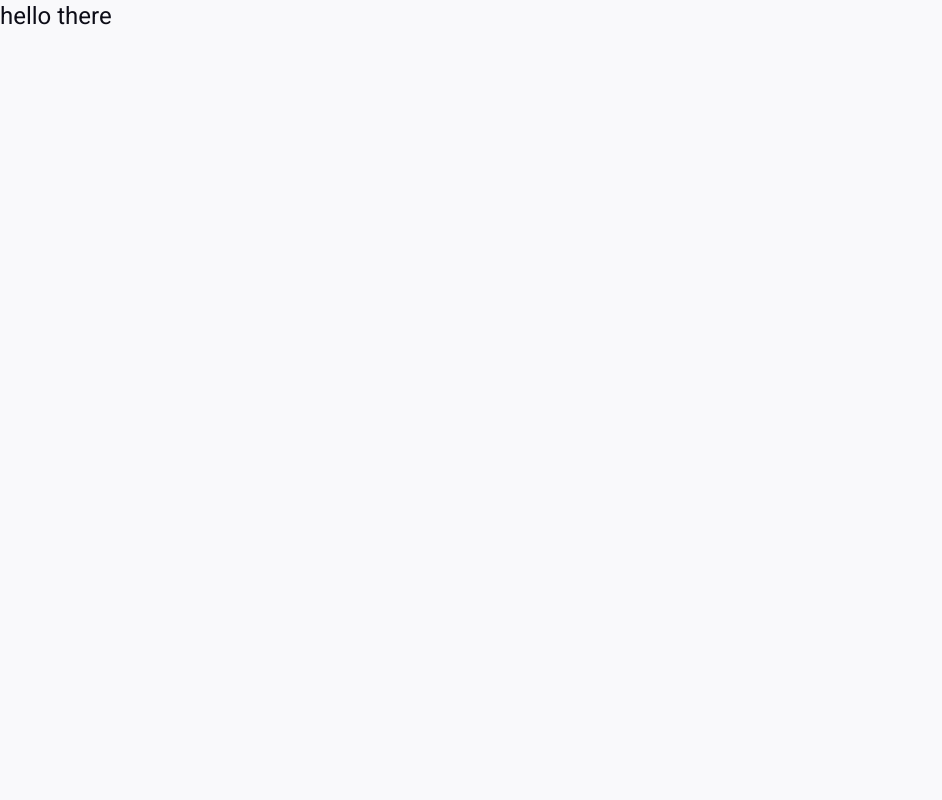
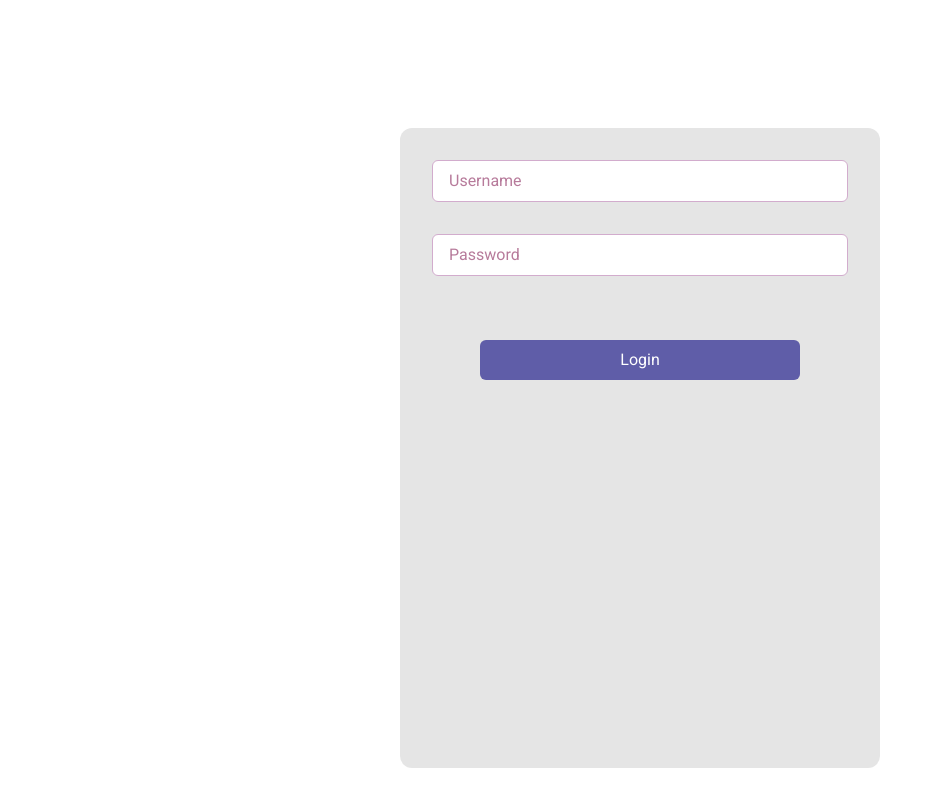
Before and after one commit to Grimowsky/collaborative-slider, a React (Vite) app in the folder client/: page / in a window 1280 px wide. Shown: the whole page, without its empty margins (0-942 px from the left). Built offline with nearby package versions, Linux system fonts and the light colour scheme.

Commit message:
add fixes for tailwind, add simple login template

```diff
--- a/client/src/components/ui/Button/index.tsx
+++ b/client/src/components/ui/Button/index.tsx
@@ -5,7 +5,7 @@ import { cn } from '../../../utils/className.utils';
 const variants = cva('py-2 px-8 text-base hover:-translate-y-0.5', {
   variants: {
     variant: {
-      primary: 'bg-primary text-background rounded-md hover:shadow-primary',
+      primary: 'bg-primary text-white rounded-md hover:shadow-primary',
       secondary: '',
     },
   },
--- a/client/src/index.css
+++ b/client/src/index.css
@@ -4,7 +4,6 @@
 @layer base {
     html {
         @apply text-black;
-        @apply bg-background;
     }
 }
 @tailwind components;
--- /dev/null
+++ b/client/src/pages/Login.tsx
@@ -0,0 +1,22 @@
+import React from 'react';
+import { Box, BoxFlexCol } from '../components/ui/Boxes';
+import Input from '../components/ui/Input';
+import Button from '../components/ui/Button';
+
+const Login = () => {
+  return (
+    <Box className={'w-full h-screen flex justify-center bg-white'}>
+      <Box className={'mt-32 h-[640px] w-[480px] rounded-xl bg-gray'}>
+        <Box className={'py-8 px-8'}>
+          <BoxFlexCol className={'gap-8'}>
+            <Input type={'text'} placeholder={'Username'} />
+            <Input type={'text'} placeholder={'Password'} />
+            <Button className={'mt-8 w-[320px] mx-auto'}>Login</Button>
+          </BoxFlexCol>
+        </Box>
+      </Box>
+    </Box>
+  );
+};
+
+export default Login;
--- a/client/src/routes/AppRoutes.tsx
+++ b/client/src/routes/AppRoutes.tsx
@@ -1,16 +1,12 @@
 import React from 'react';
 import { routes } from './routes.schema';
 import { Route, Routes } from 'react-router-dom';
+import Login from '../pages/Login';
 
 export const AppRoutes = (): React.ReactElement => {
   return (
     <Routes>
-      <Route
-        path={routes.BASE_ROUTE}
-        element={
-          <div className={'h-screen text-black-500 text-2xl'}>hello there</div>
-        }
-      />
+      <Route path={routes.BASE_ROUTE} element={<Login />} />
     </Routes>
   );
 };
--- a/client/tailwind.config.js
+++ b/client/tailwind.config.js
@@ -7,7 +7,7 @@ export default {
       // https://www.realtimecolors.com/dashboard?colors=0d0d17-f9f9fb-5f5da8-d2accd-b77b9b&fonts=Roboto-Roboto
       colors: {
         black: '#0d0d17',
-        background: '#f9f9fb',
+        gray: '#e5e5e5',
         primary: '#5f5da8',
         secondary: '#d2accd',
         accent: '#b77b9b',
@@ -19,6 +19,11 @@ export default {
       transform: {
         'button-hover': 'translateY(0, -3px)',
       },
+      gradientColorStops: {
+        primary: '#5f5da8',
+        secondary: '#d2accd',
+        accent: '#b77b9b',
+      },
     },
   },
   plugins: [],
```
Also changed, not shown: 1 other file (tests, documents, lock files or other folders).
